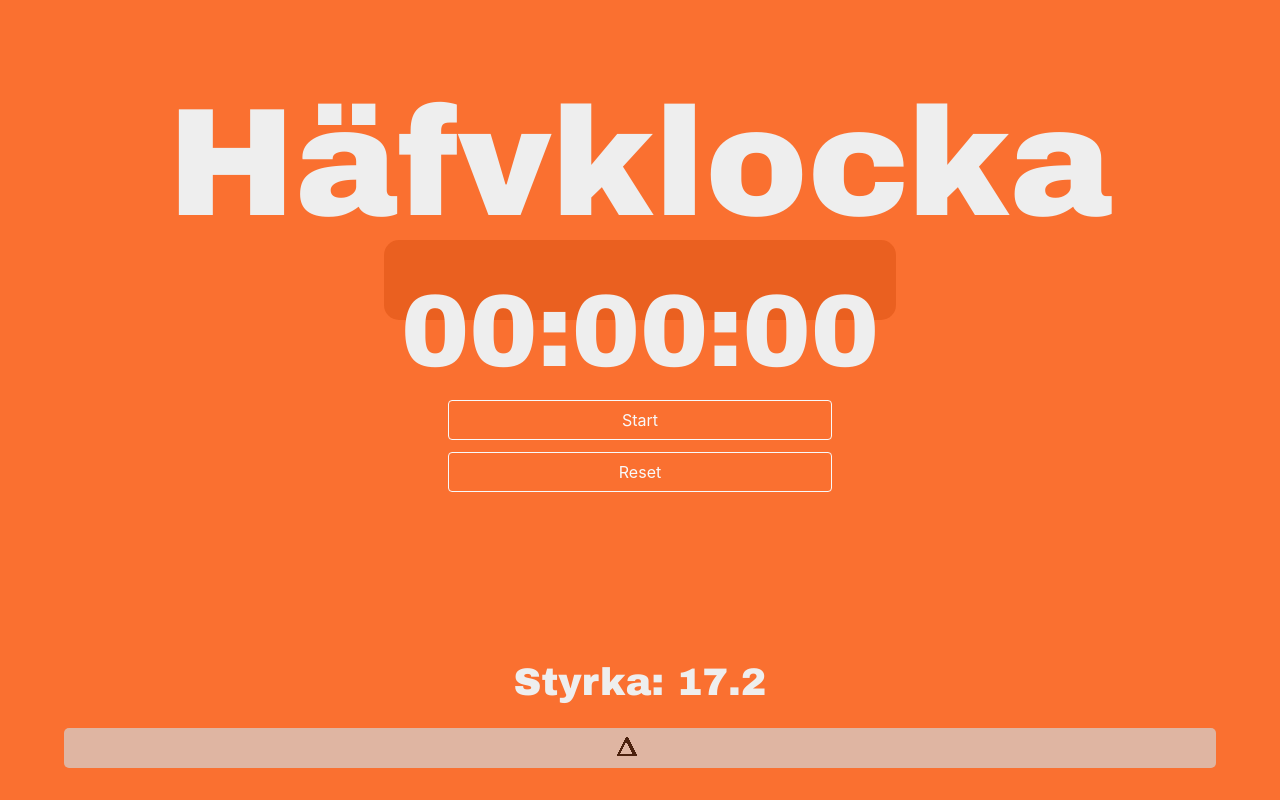
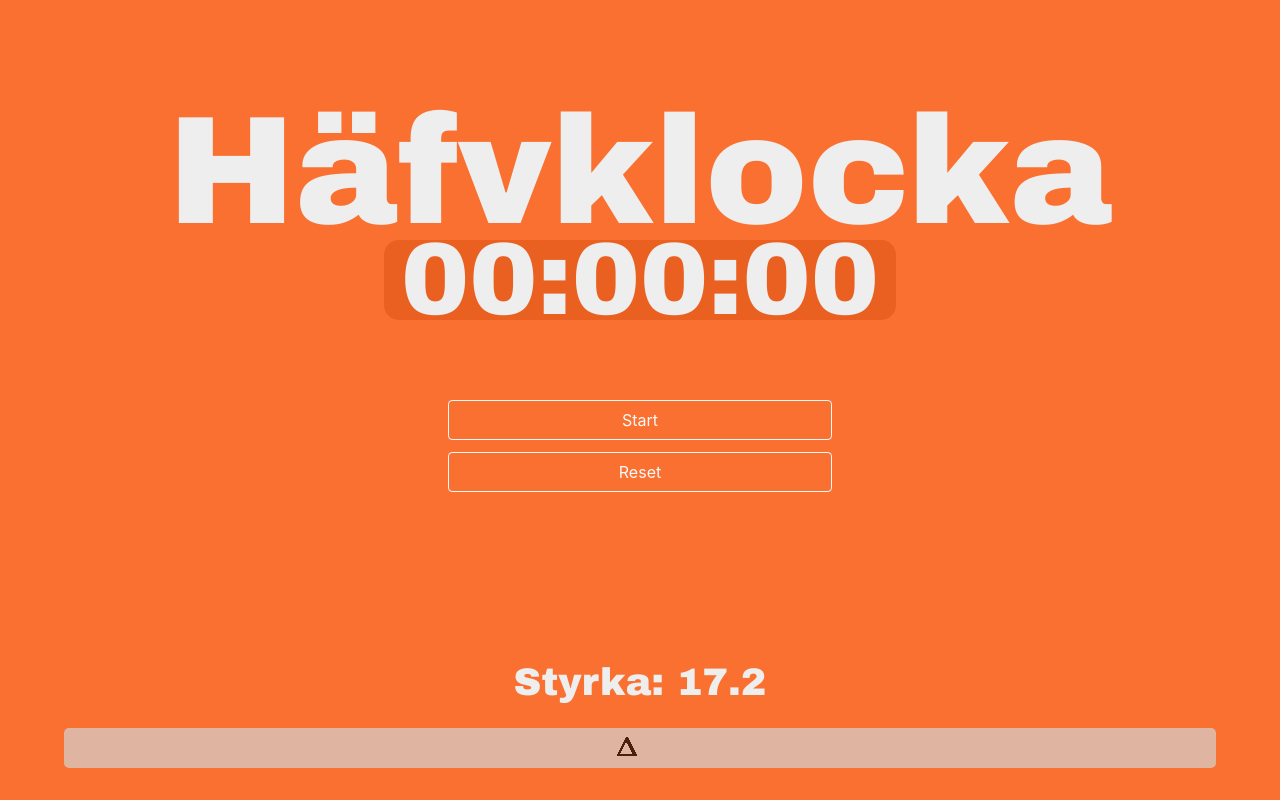
Before and after one commit to OptiGE/Hafvklocka, a plain HTML site: page index.html in a window 1280 px wide. Drawn offline with nearby package versions, Linux system fonts and the light colour scheme.

Commit message:
Uppdaterade aspect-ratio respons och flyttade runt filer

```diff
--- a/hej.css
+++ /dev/null
@@ -1,9 +0,0 @@
-body {
-    background-color: powderblue;
-}
-h1 {
-    color: blue;
-}
-p {
-    color: red;
-}
--- a/index.html
+++ b/index.html
@@ -113,7 +113,7 @@
     <div align="center">
 
         <!-- T I T E L -->
-        <br><br><br><h1>Häfvklocka</h1><br>
+        <br><br><br><h1 style="position:fixed; left:50vw; top:10vh; transform:translate(-50%, 0%)">Häfvklocka</h1><br>
 
 
 
@@ -125,7 +125,7 @@
 
 
         <!-- T I M E R -->
-        <div class="timer"><h2 id="timer_text" style="top:50%; transform:translate(0%, 25%);">00:00:00<h2></div>
+        <div class="timer"><h2 id="timer_text" style="left:50%; top:100%; line-height: 10vh">00:00:00<h2></div>
 
         <!-- S T A R T   B U T T O N -->
         <button id="togglebtn" type="button" class="btn btn-outline-light" onclick="toggleTimer();" style="position:fixed; width:30vw; height:5vh; top:50vh; transform:translate(-50%, 0%)">Start</button>
@@ -142,7 +142,7 @@
     </div>
 
 
-    <script type="text/javascript", src="/files/hafvklocka.js">
+    <script type="text/javascript", src="/scripts/hafvklocka.js">
     </script>
 
 </body>
```
Also changed, not shown: scripts/hafvklocka.js (renamed from files/hafvklocka.js), styles/hafvklocka.css (renamed from files/hafvklocka.css), 1 other file.
